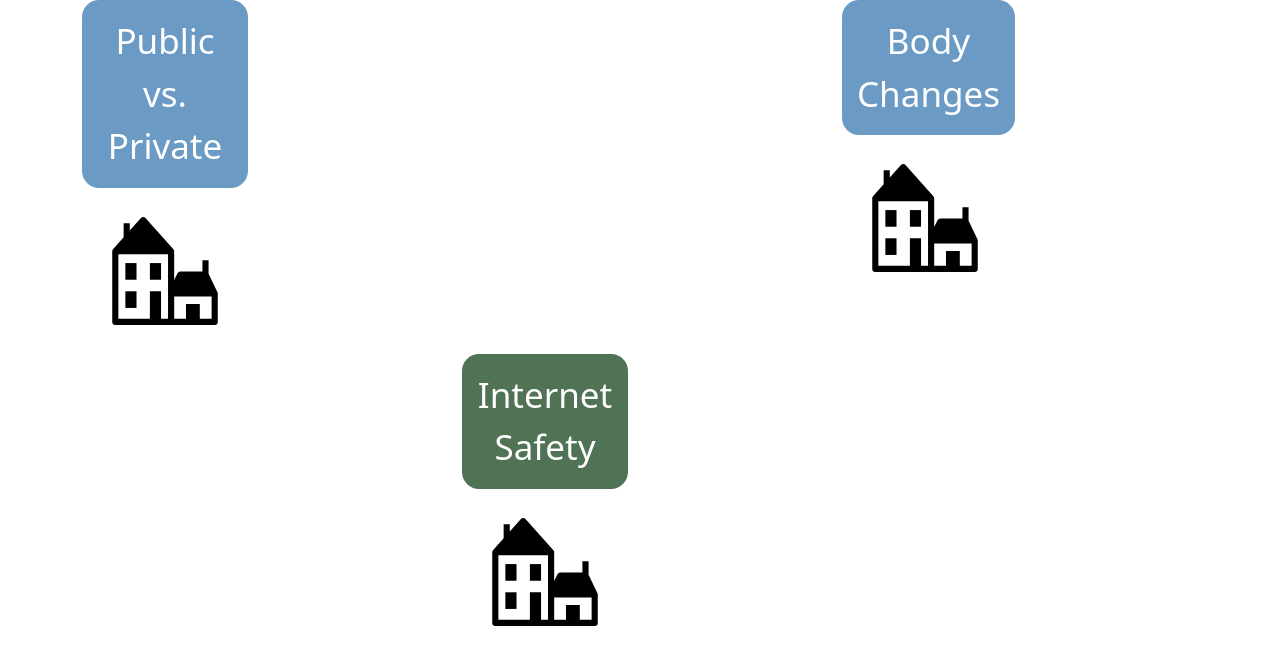
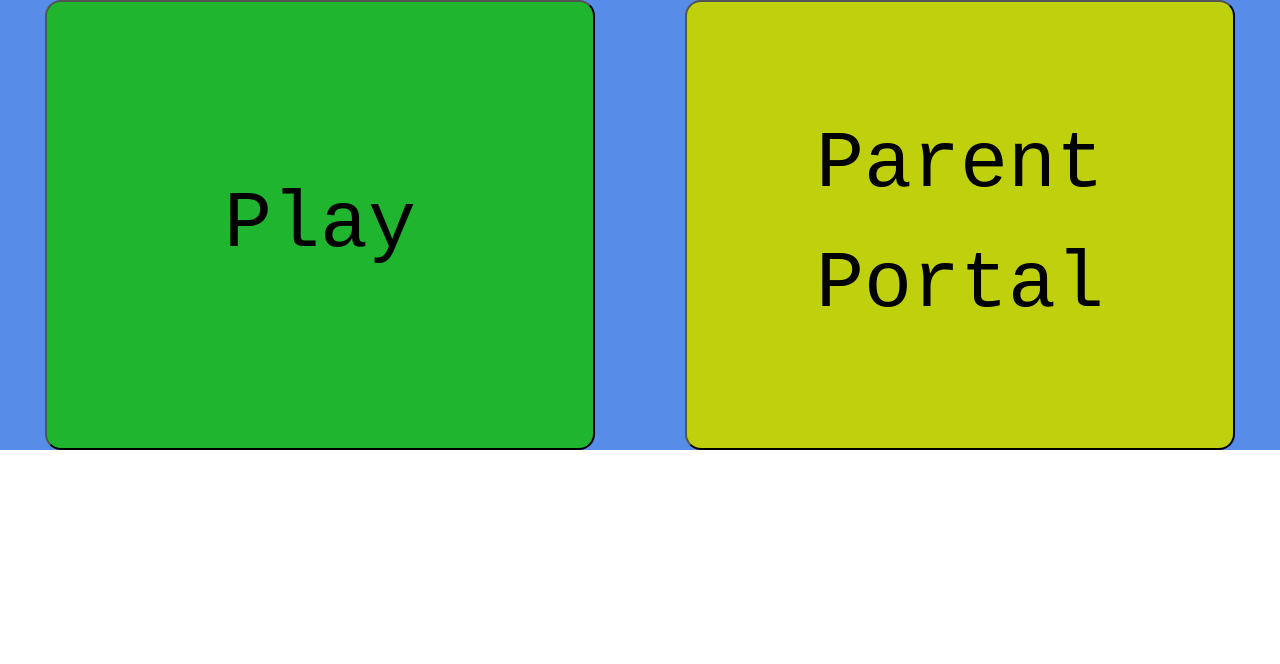
Before and after one commit to ereali/ASD-App, a React (Create React App) app in the folder web/: page / in a window 1280 px wide. Shown: the top 664 px of the page. Built offline with nearby package versions, Linux system fonts and the light colour scheme.

Commit message:
Connected Marcos's HomeView and Settings to router

```diff
--- a/web/src/App.js
+++ b/web/src/App.js
@@ -37,6 +37,10 @@ function App() {
             <TopicTownView />
           </Route>
 
+          <Route path="/settings">
+            <Settings />
+          </Route>
+
           <Route path="/public_vs_private">
             <LessonView
               lessonTitle="Public vs. Private"
@@ -61,19 +65,10 @@ function App() {
           <Route path="/drag-and-drop-game" exact></Route>
           <Route path="/check-for-understanding" exact></Route>
           <Route path="/" exact>
-            {/* put Marcos's two button view here
-                parent button url="parent-portal"
-                child button url="topic-towns
-                remove TopicTownView after adding Marcos's view*/}
-            <TopicTownView />
+            <HomeView />
           </Route>
         </Switch>
       </Router>
-
-      {
-        //  This TopicTownView displays 3 Topic Towns in two rows offset (labels are named within TopicTownView)
-        // <TopicTownView />
-      }
     </div>
   );
 }
--- a/web/src/Views/HomeView.jsx
+++ b/web/src/Views/HomeView.jsx
@@ -1,13 +1,14 @@
-import { Col,Row, Container } from "react-bootstrap"
-import Button from "../Components/Button.jsx"
+import { Col, Row, Container } from "react-bootstrap";
+import Button from "../Components/Button.jsx";
 import styled from "styled-components";
 import { useHistory } from "react-router-dom";
-function HomeView()
-{
+function HomeView() {
   const HomePage = styled.div`
     background-color: #578CE8;
     height = 100%;
     `;
+
+  const history = useHistory();
 
   return (
     <HomePage>
@@ -16,12 +17,12 @@ function HomeView()
         <Row>
           <Col>
             <Button
-            color = "#1FB52F"
-            //onClick={() => history.push("/topic-towns")}              //start
-            height = "450px"
-            width = "550px"
-            children = "Play"
-            fontsize = "5em"
+              color="#1FB52F"
+              onClick={() => history.push("/topic-towns")} //start
+              height="450px"
+              width="550px"
+              children="Play"
+              fontsize="5em"
               margin="10px 0px"
               borderradius="16px"
               padding="5px 15px"
@@ -29,12 +30,12 @@ function HomeView()
           </Col>
           <Col>
             <Button
-            color = "#BFD00C"
-           // onClick={() => history.push("/Settings")}                  //settings
-            height = "450px"
-            width = "550px"
-            children = "Parent Portal"
-            fontsize = "5em"
+              color="#BFD00C"
+              onClick={() => history.push("/settings")} //settings
+              height="450px"
+              width="550px"
+              children="Parent Portal"
+              fontsize="5em"
               margin="10px 0px"
               borderradius="16px"
               padding="5px 15px"
@@ -44,13 +45,6 @@ function HomeView()
         <Row></Row>
       </Container>
     </HomePage>
-
-
-
-
-
-
-
-    )
+  );
 }
 export default HomeView;
--- a/web/src/Views/Settings.jsx
+++ b/web/src/Views/Settings.jsx
@@ -1,16 +1,15 @@
-import Button from "../Components/Button.jsx"
-import chat from "../Resources/Settings/chat.png"
-import trophy from "../Resources/Settings/trophy.png"
-import settings from "../Resources/Settings/settings.png"
-import checklist from "../Resources/Settings/checklist.png"
-import progress from "../Resources/Settings/progress.png"
-import question from "../Resources/Settings/question.png"
-import { Col,Row, Container } from "react-bootstrap"
+import Button from "../Components/Button.jsx";
+import chat from "../Resources/Settings/chat.png";
+import trophy from "../Resources/Settings/trophy.png";
+import settings from "../Resources/Settings/settings.png";
+import checklist from "../Resources/Settings/checklist.png";
+import progress from "../Resources/Settings/progress.png";
+import question from "../Resources/Settings/question.png";
+import { Col, Row, Container } from "react-bootstrap";
 import { useHistory } from "react-router-dom";
-function Settings()
-{
-
-return(
+function Settings() {
+  const history = useHistory();
+  return (
     <Container fluid>
       <Row>
         <Button
@@ -21,9 +20,11 @@ return(
           margin="10px 0px"
           borderradius="16px"
           padding="5px 15px"
-        height = "100px"
-        width = "100px"
-      ><img src={chat}/></Button>
+          height="100px"
+          width="100px"
+        >
+          <img src={chat} />
+        </Button>
         <Button
           //children="Color Pallete"
           onClick={() => alert("I've been clicked")}
@@ -32,9 +33,11 @@ return(
           margin="10px 0px"
           borderradius="16px"
           padding="5px 15px"
-        height = "100px"
-        width = "100px"
-      ><img src={trophy}/></Button>
+          height="100px"
+          width="100px"
+        >
+          <img src={trophy} />
+        </Button>
       </Row>
 
       <Row>
@@ -46,9 +49,11 @@ return(
           margin="10px 0px"
           borderradius="16px"
           padding="5px 15px"
-        height = "100px"
-        width = "100px"
-      ><img src={progress}/></Button>
+          height="100px"
+          width="100px"
+        >
+          <img src={progress} />
+        </Button>
         <Button
           //children="Smaller"
           onClick={() => prompt("type a number in")}
@@ -57,9 +62,11 @@ return(
           margin="10px 0px"
           borderradius="16px"
           padding="5px 15px"
-        height = "100px"
-        width = "100px"
-      ><img src={checklist}/></Button>
+          height="100px"
+          width="100px"
+        >
+          <img src={checklist} />
+        </Button>
       </Row>
 
       <Row>
@@ -71,9 +78,11 @@ return(
           margin="10px 0px"
           borderradius="16px"
           padding="5px 15px"
-        height = "100px"
-        width = "100px"
-      ><img src={settings}/></Button>
+          height="100px"
+          width="100px"
+        >
+          <img src={settings} />
+        </Button>
         <Button
           //children="Smaller"
           onClick={() => prompt("type a number in")}
@@ -82,12 +91,13 @@ return(
           margin="10px 0px"
           borderradius="16px"
           padding="5px 15px"
-        height = "100px"
-        width = "100px"
-      ><img src={question}/></Button>
+          height="100px"
+          width="100px"
+        >
+          <img src={question} />
+        </Button>
       </Row>
     </Container>
-
   );
 }
 
```
Lines whose indentation alone changed are shown as unchanged.
